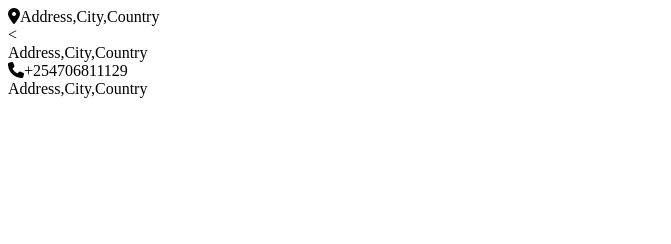
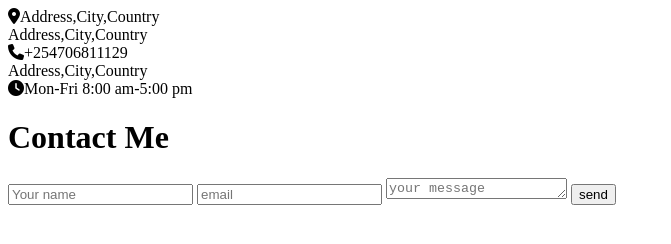
Before and after one commit to nobwoge/about, a plain HTML site: page contact.html in a window 1280 px wide. Shown: the whole page, without its empty margins (0-671 px from the left). Drawn offline with Linux system fonts and the light colour scheme.

Commit message:
updated contact form

```diff
--- a/contact.html
+++ b/contact.html
@@ -11,9 +11,21 @@
     <div class="coctact section">
         <div class="contact info">
             <div><i class="fas fa-map-marker-alt"></i>Address,City,Country</div>
-            <<div><i class="fas fa-envelop"></i>Address,City,Country</div>
+            <div><i class="fas fa-envelop"></i>Address,City,Country</div>
             <div><i class="fas fa-phone"></i>+254706811129</div>
             <div><i class="fas fa-"></i>Address,City,Country</div>
+            <div><i class="fas fa-clock"></i>Mon-Fri 8:00 am-5:00 pm</div>
+            <div class="contact form">
+                <h1>Contact Me</h1>
+               <form class="contact" action="" method="post">
+                <input type="text" name="name" class="text-box" placeholder ="Your name" required>
+                <input type="email" name="email" class="texbox" placeholder="email" required>
+                <textarea name="message" rows="1" placeholder="your message" required></textarea>
+                <input type="submit" name="submit" class="send-btn" value="send"
+
+               </form>
+            </div>
+
 
         </div>
     </div>
```
